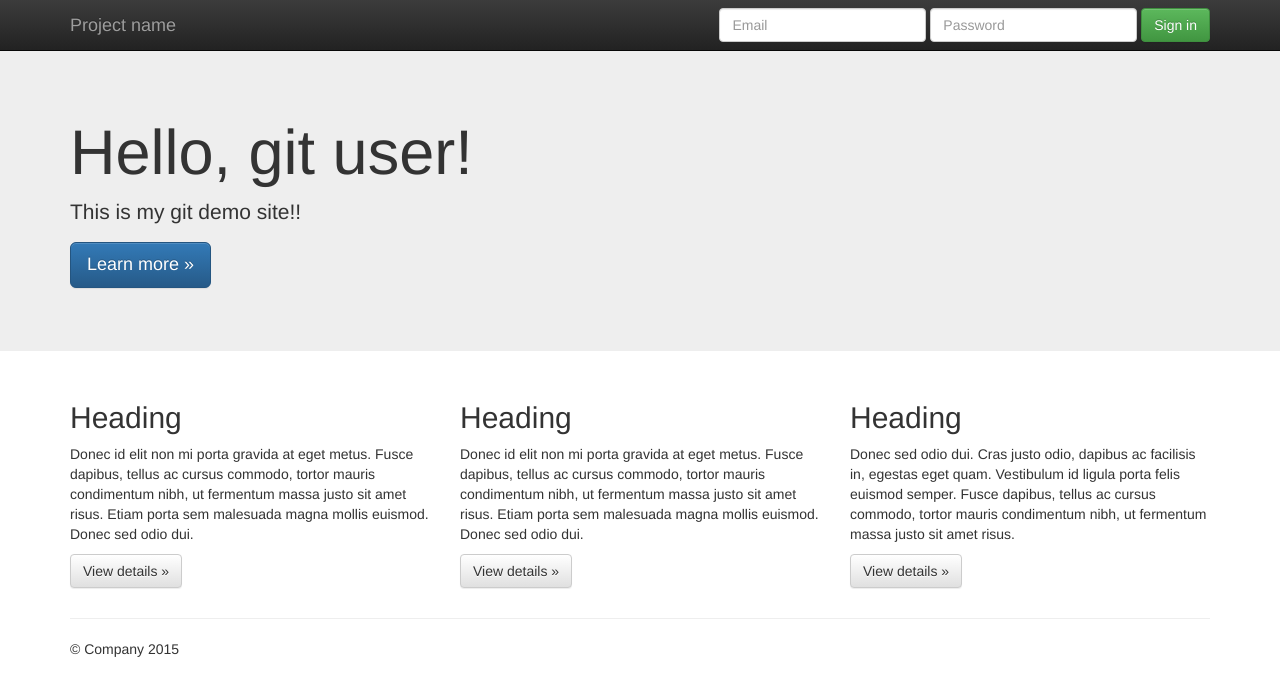
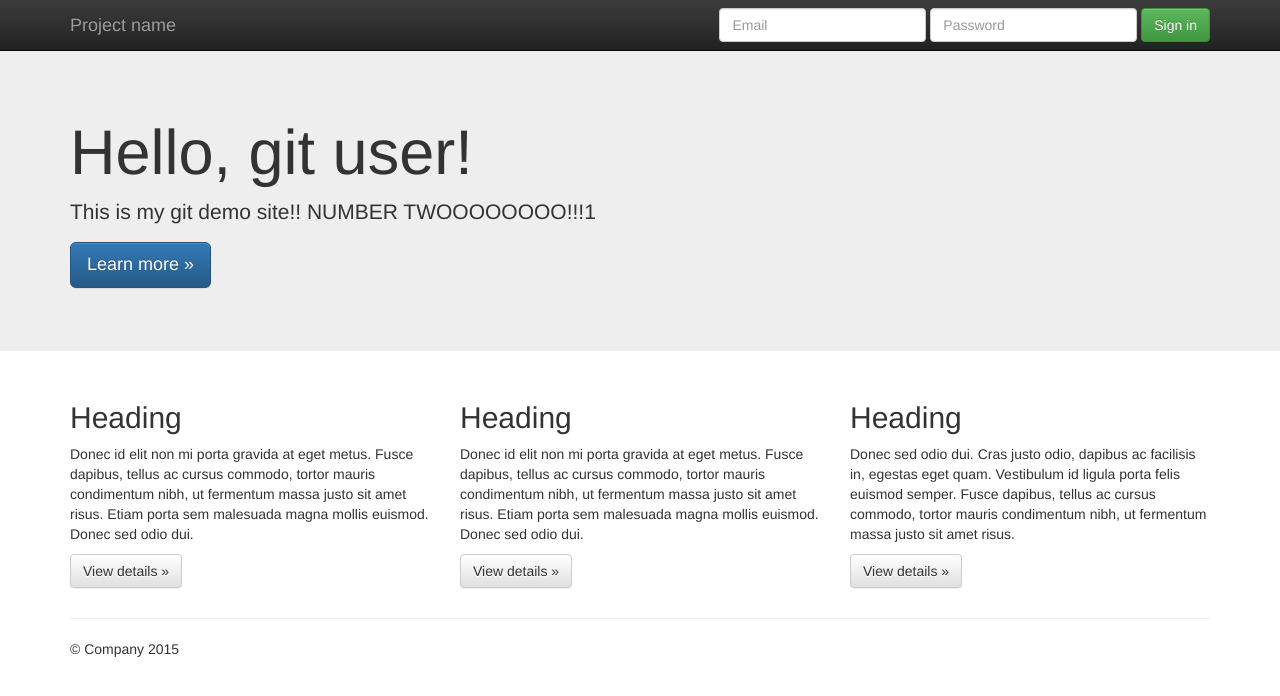
Before and after one commit to laurenlabell/git-demo2, a plain HTML site: page index.html in a window 1280 px wide. Drawn offline with nearby package versions, Linux system fonts and the light colour scheme.

Commit message:
Update index.html

```diff
--- a/index.html
+++ b/index.html
@@ -56,7 +56,7 @@
     <div class="jumbotron">
       <div class="container">
         <h1>Hello, git user!</h1>
-        <p>This is my git demo site!!</p>
+        <p>This is my git demo site!! NUMBER TWOOOOOOOO!!!1</p>
         <p><a class="btn btn-primary btn-lg" href="#" role="button">Learn more &raquo;</a></p>
       </div>
     </div>
```
